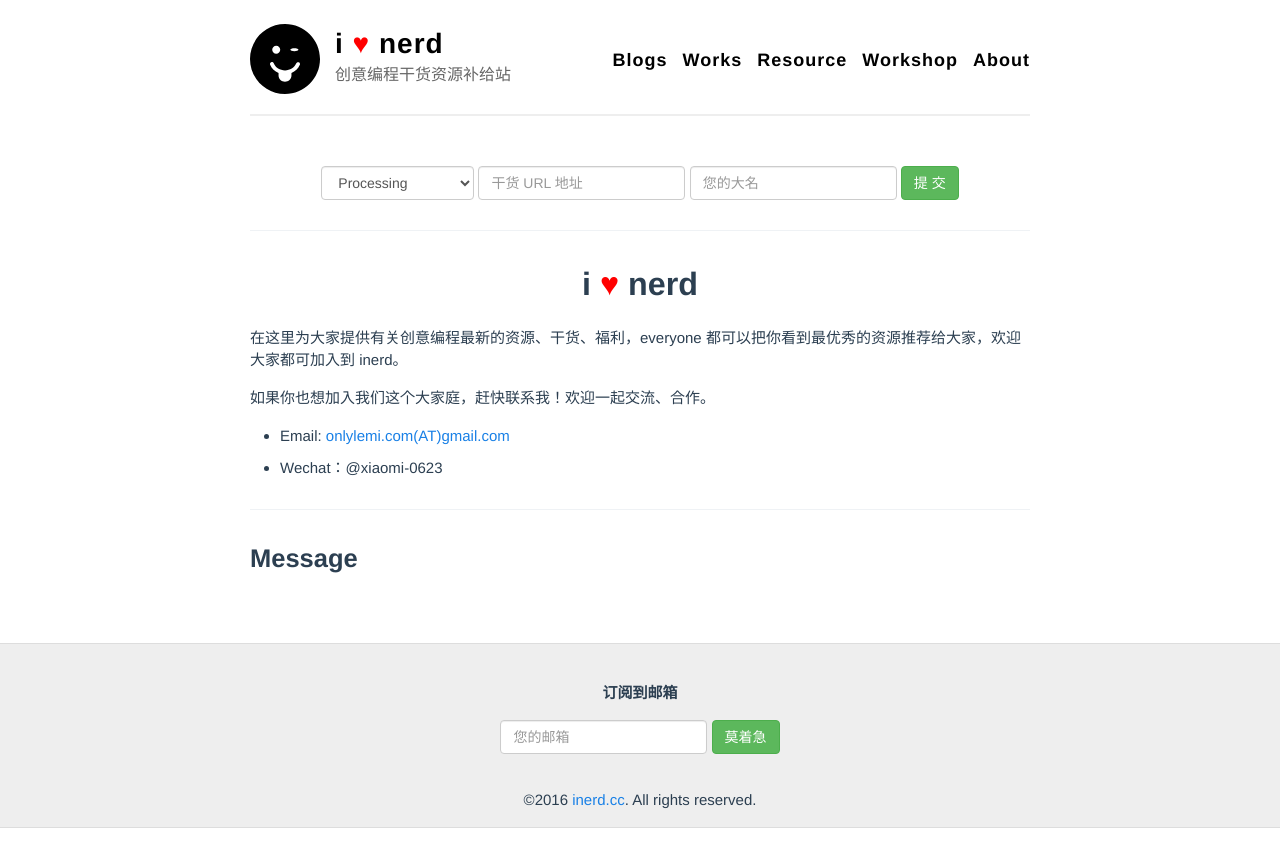
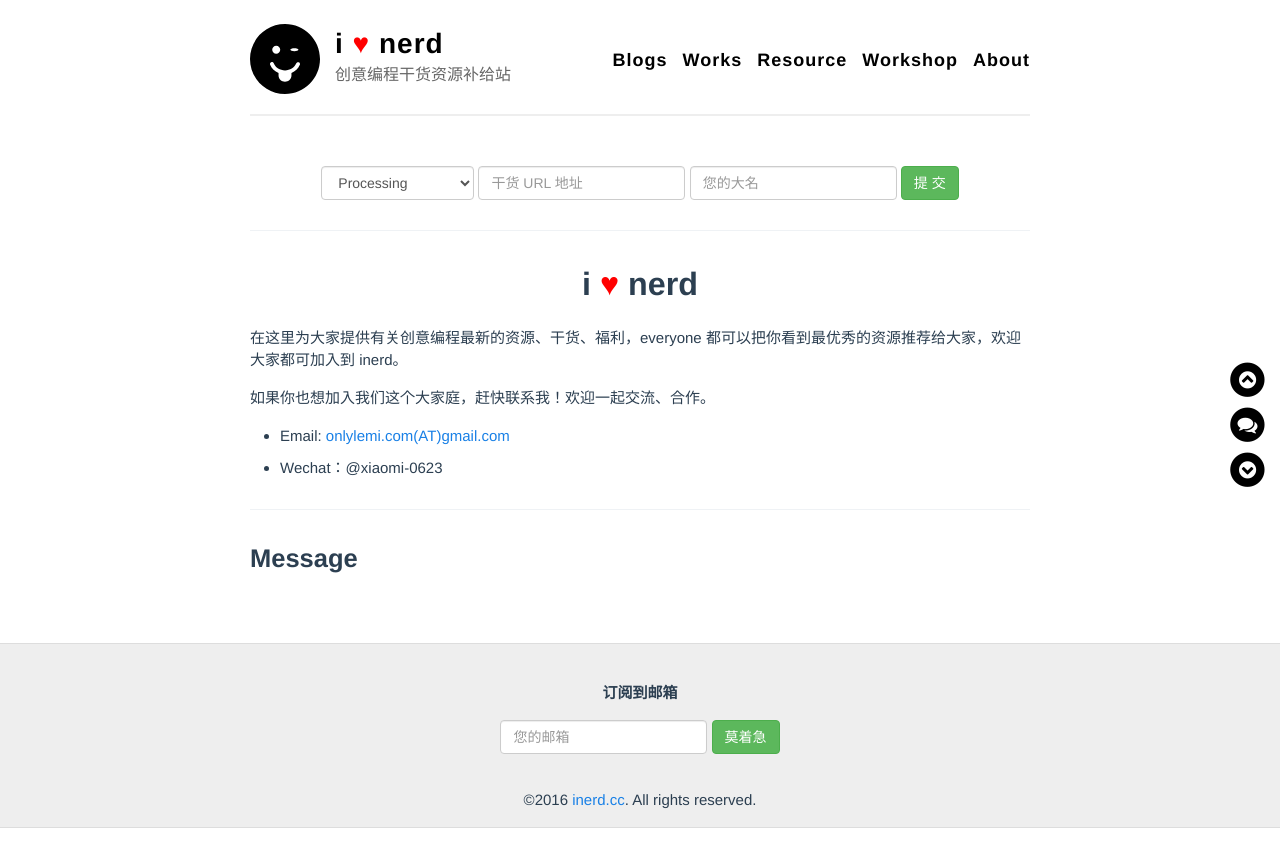
Before and after one commit to onlylemi/inerd, a Jekyll site: the page built from pages/about.md, in a window 1280 px wide. Shown: the top 867 px of the page. Built offline with Jekyll 4.4.1, drawn with Linux system fonts in a browser that asks for light colours; nearby versions of some CDN libraries; comment, search, counter and statistics services are not loaded.

Commit message:
update sidebar

```diff
--- /dev/null
+++ b/_includes/sidebar.html
@@ -0,0 +1,21 @@
+<!-- sidebar right -->
+<div class="sidebar-right">
+    <div class="js-scroll-top" title="Top">
+	        <span class="fa-stack fa-lg">
+            <i class="fa fa-circle fa-stack-2x"></i>
+            <i class="fa fa-chevron-circle-up fa-stack-1x fa-inverse"></i>
+            </span>
+    </div>
+    <div class="js-scroll-comment" title="Comment">
+	        <span class="fa-stack fa-lg">
+            <i class="fa fa-circle fa-stack-2x"></i>
+            <i class="fa fa-comments fa-stack-1x fa-inverse"></i>
+            </span>
+    </div>
+    <div class="js-scroll-down" title="Bottom">
+	        <span class="fa-stack fa-lg">
+            <i class="fa fa-circle fa-stack-2x"></i>
+            <i class="fa fa-chevron-circle-down fa-stack-1x fa-inverse"></i>
+            </span>
+    </div>
+</div>
--- a/_layouts/default.html
+++ b/_layouts/default.html
@@ -10,13 +10,13 @@
     <![endif]-->
     <link rel="canonical" href="{{ site.url }}{{ page.url }}"/>
 
+    <link rel="stylesheet" type="text/css"  href="//cdn.bootcss.com/font-awesome/4.5.0/css/font-awesome.min.css">
     <link rel="stylesheet" type="text/css" href="//cdn.bootcss.com/bootstrap/3.3.6/css/bootstrap.min.css"/>
     <link rel="stylesheet" type="text/css" href="{{ site.baseurl }}/assets/css/style.css"/>
     <link rel="stylesheet" type="text/css" href="{{ site.baseurl }}/assets/css/inerd.css"/>
     <link rel="alternate" type="application/rss+xml" title="{{ site.name }} - {{ site.description }}"
           href="{{ site.baseurl }}/feed.xml"/>
     <link rel="shortcut icon" type="image/ico" href="{{ site.baseurl }}/assets/img/logo.png"/>
-
 
 </head>
 
@@ -47,6 +47,8 @@
     {{ content }}
 </div>
 
+{% include sidebar.html %}
+
 <!-- footer -->
 <div id="wrapper-footer" class="wrapper-footer">
     <div class="container">
--- a/_layouts/post.html
+++ b/_layouts/post.html
@@ -5,6 +5,8 @@ layout: default
 <div class="posts">
     <h3>{{ page.date | date: "%m月%d日" }}：{{ page.title }}</h3>
     {{ content }}
-    <h3>Message</h3>
-    {% include duoshuo.html %}
+    <div id="comments" class="comments">
+        <h3>Message</h3>
+        {% include duoshuo.html %}
+    </div>
 </div>
--- a/assets/js/inerd.js
+++ b/assets/js/inerd.js
@@ -53,11 +53,15 @@ $(document).ready(function() {
     }
 
 
-
-
-
-
-
-
+      /* sidebar-right */
+    $(".js-scroll-top").click(function() {
+        $("html,body").animate({ scrollTop: $("#wrapper-masthead").offset().top }, 1000)
+    });
+    $(".js-scroll-comment").click(function() {
+        $("html,body").animate({ scrollTop: $("#comments").offset().top }, 1000)
+    });
+    $(".js-scroll-down").click(function() {
+        $("html,body").animate({ scrollTop: $("#wrapper-footer").offset().top }, 1000)
+    });
 
 });
--- a/pages/about.md
+++ b/pages/about.md
@@ -16,22 +16,7 @@ permalink: /about/
 
 ---
 
-<h3>Message</h3>
-<!-- 多说评论框 start -->
-
-<div class="ds-thread" data-thread-key="/about/" data-title="{{ page.title }}" data-url="/about/"></div>
-
-<!-- 多说评论框 end -->
-<!-- 多说公共JS代码 start (一个网页只需插入一次) -->
-<script type="text/javascript">
-var duoshuoQuery = {short_name:"inerdcc"};
-	(function() {
-		var ds = document.createElement('script');
-		ds.type = 'text/javascript';ds.async = true;
-		ds.src = (document.location.protocol == 'https:' ? 'https:' : 'http:') + '//static.duoshuo.com/embed.js';
-		ds.charset = 'UTF-8';
-		(document.getElementsByTagName('head')[0]
-		 || document.getElementsByTagName('body')[0]).appendChild(ds);
-	})();
-	</script>
-<!-- 多说公共JS代码 end -->
+<div id="comments" class="comments">
+   <h3>Message</h3>
+   {% include duoshuo.html %}
+</div>
```
Also changed, not shown: _posts/2016-05-06-daily.md (+6 -6 lines), index.html (+5 -2 lines).
